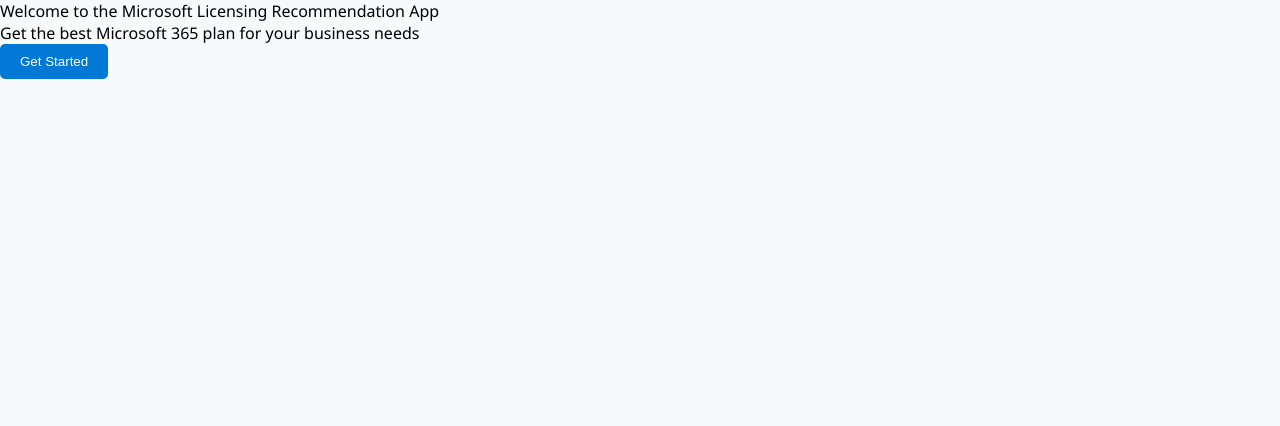
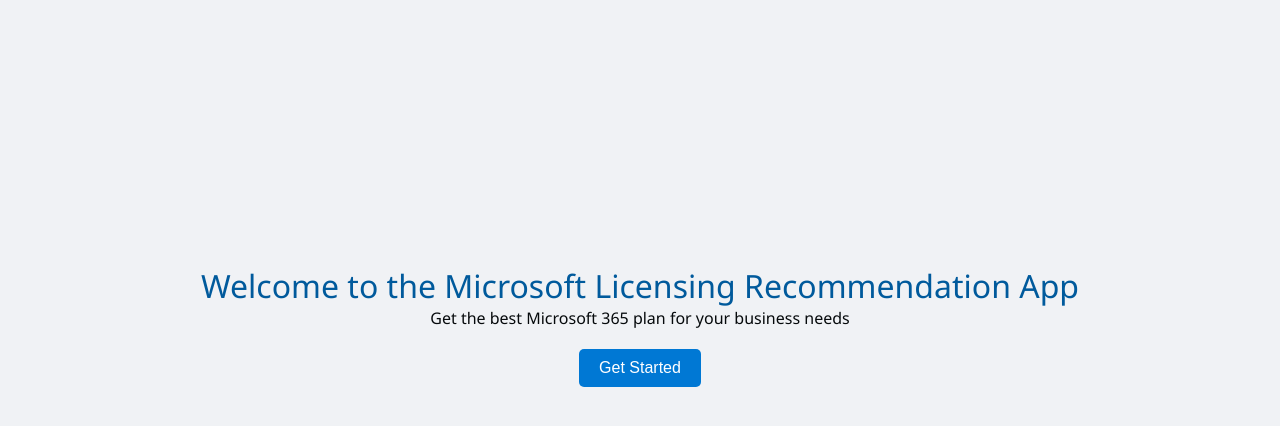
Before and after one commit to esevertson02/Microsoft-365-Capstone, a Flask app: page / in a window 1280 px wide. Shown: the top 426 px of the page. Run offline with Flask 3, Linux system fonts and the light colour scheme.

Commit message:
Re adding what I accidentally deleted

```diff
--- a/static/style.css
+++ b/static/style.css
@@ -53,7 +53,8 @@ table {
     margin-top: 20px;
 }
 
-th, td {
+th,
+td {
     border: 1px solid #ddd;
     padding: 10px;
     text-align: left;
--- a/templates/welcome.html
+++ b/templates/welcome.html
@@ -5,7 +5,51 @@
     <meta charset="UTF-8">
     <meta name="viewport" content="width=device-width, initial-scale=1.0">
     <title>Welcome Page</title>
-    <link rel="stylesheet" href="{{ url_for('static', filename='style.css') }}">
+    <style>
+        body {
+            font-family: 'Segoe UI', Tahoma, Geneva, Verdana, sans-serif;
+            background-color: #f0f2f5;
+            text-align: center;
+            padding-top: 20%;
+        }
+
+        .fade-in-text {
+            font-size: 2em;
+            opacity: 0;
+            animation: fadeIn 2s ease-in forwards;
+            color: #005A9C;
+        }
+
+        .fade-in-text2 {
+            font-size: 1em;
+            opacity: 0;
+            animation: fadeIn 4s ease-in forwards;
+            color: #060a0c;
+        }
+
+        @keyframes fadeIn {
+            0% {
+                opacity: 0;
+            }
+
+            100% {
+                opacity: 1;
+            }
+        }
+
+        .get-started-btn {
+            margin-top: 20px;
+            padding: 10px 20px;
+            font-size: 1em;
+            color: white;
+            background-color: #0078D4;
+            border: none;
+            border-radius: 5px;
+            cursor: pointer;
+            opacity: 0;
+            animation: fadeIn 4.5s ease-in forwards;
+        }
+    </style>
 </head>
 
 <body>
```
